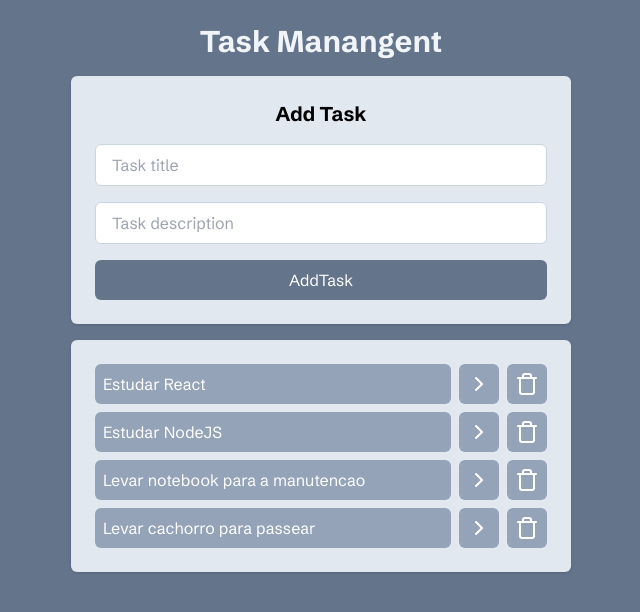
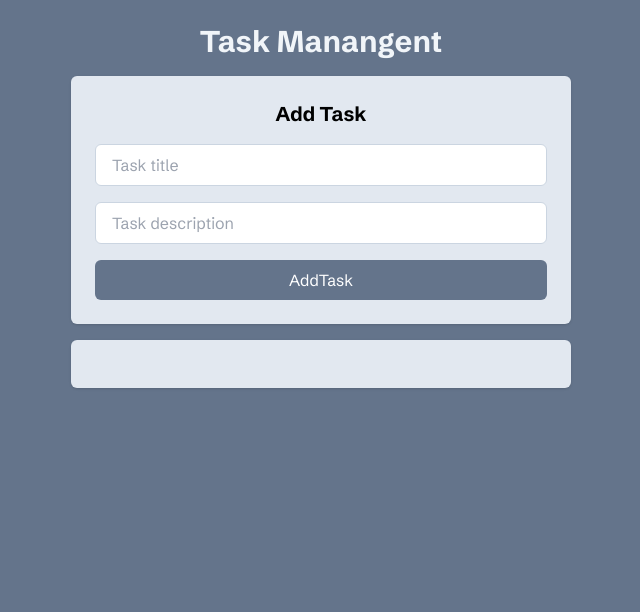
Before and after one commit to joaotelini/TodoList-React, a React (Vite) app: page / in a window 1280 px wide. Shown: the top 612 px of the page, without its empty margins (319-959 px from the left). Built offline with nearby package versions, Linux system fonts and the light colour scheme.

Commit message:
remove task obj, add empty tasks to localStorage

```diff
--- a/src/App.jsx
+++ b/src/App.jsx
@@ -1,31 +1,15 @@
-import { useState } from "react";
+import { useEffect, useState } from "react";
 import AddTasks from "./components/AddTasks";
 import Tasks from "./components/Tasks";
 import { v4 } from "uuid";
 
 function App() {
-  const [tasks, setTasks] = useState([
-    {
-      id: 1,
-      title: "Estudar React",
-      isCompleted: false,
-    },
-    {
-      id: 2,
-      title: "Estudar NodeJS",
-      isCompleted: false,
-    },
-    {
-      id: 3,
-      title: "Levar notebook para a manutencao",
-      isCompleted: false,
-    },
-    {
-      id: 4,
-      title: "Levar cachorro para passear",
-      isCompleted: false,
-    },
-  ]);
+  const [tasks, setTasks] = useState(
+    JSON.parse(localStorage.getItem("tasks")) || []
+  );
+  useEffect(() => {
+    localStorage.setItem("tasks", JSON.stringify(tasks));
+  }, [tasks]);
 
   function onTaskClick(taskId) {
     const newTasks = tasks.map((task) => {
```
